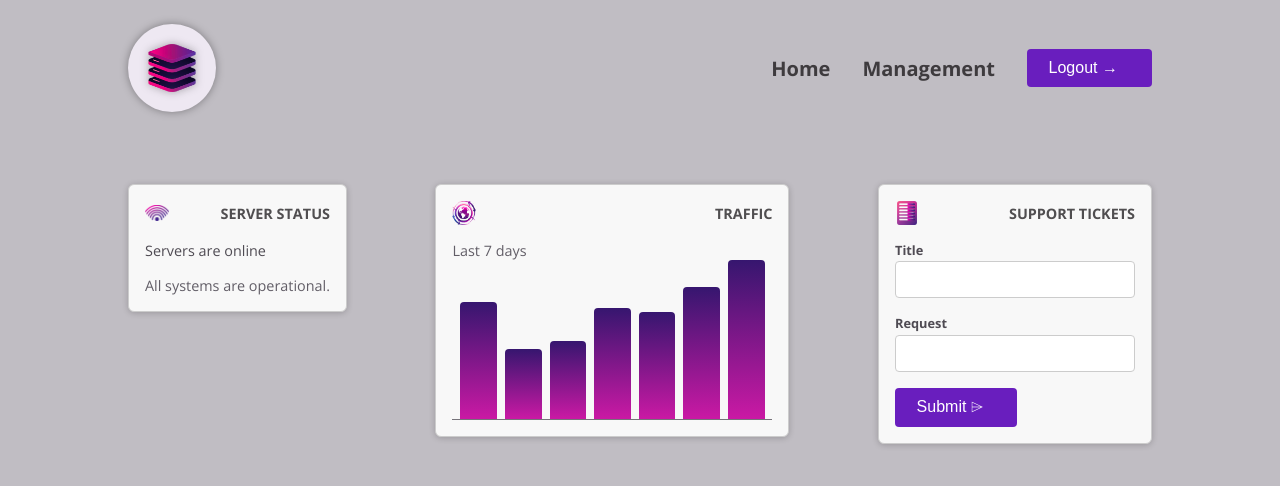
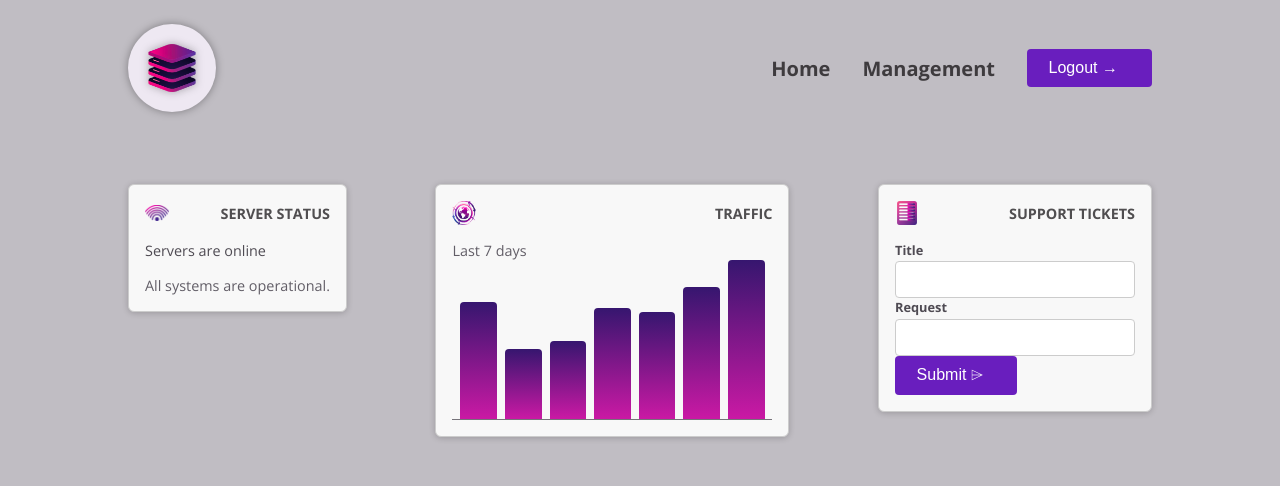
Before and after one commit to guy-ar/04-starting-project, an Angular app: page / in a window 1280 px wide. Shown: the top 486 px of the page. Built offline with nearby package versions, Linux system fonts and the light colour scheme.

Commit message:
chapter 6 section 108 - adding control component + use of ngContent for the input

```diff
--- a/src/app/components/dashboard/support/new-ticket/new-ticket.component.html
+++ b/src/app/components/dashboard/support/new-ticket/new-ticket.component.html
@@ -1,12 +1,11 @@
 <form>
-    <p>
-        <label for="title">Title</label>
+    <app-control label="Title">
         <input type="text" name="title" id="title">
-    </p>
-    <p>
-        <label for="request">Request</label>
+    </app-control>
+
+    <app-control label="Request">
         <input type="textarea" name="request" id="request" rows="3">
-    </p>
+    </app-control>
     <p>
         <button appButton>
             Submit
--- a/src/app/components/dashboard/support/new-ticket/new-ticket.component.ts
+++ b/src/app/components/dashboard/support/new-ticket/new-ticket.component.ts
@@ -1,10 +1,11 @@
 import { Component } from '@angular/core';
 import { ButtonComponent } from '../../../../components/shared/button/button.component';
+import { ControlComponent } from '../../../../components/shared/control/control.component';
 
 @Component({
   selector: 'app-new-ticket',
   standalone: true,
-  imports: [ButtonComponent],
+  imports: [ButtonComponent, ControlComponent],
   templateUrl: './new-ticket.component.html',
   styleUrl: './new-ticket.component.css'
 })
--- /dev/null
+++ b/src/app/components/shared/control/control.component.html
@@ -0,0 +1,5 @@
+<p>
+    <label>{{ label()}}</label>
+    <ng-content select="input, textarea"></ng-content>
+
+</p>
--- /dev/null
+++ b/src/app/components/shared/control/control.component.ts
@@ -0,0 +1,13 @@
+import { Component, input } from '@angular/core';
+
+@Component({
+  selector: 'app-control',
+  standalone: true,
+  imports: [],
+  templateUrl: './control.component.html',
+  styleUrl: './control.component.css'
+})
+export class ControlComponent {
+  label = input.required<string>()
+
+}
```
Also changed, not shown: src/app/components/shared/control/control.component.css (added).
